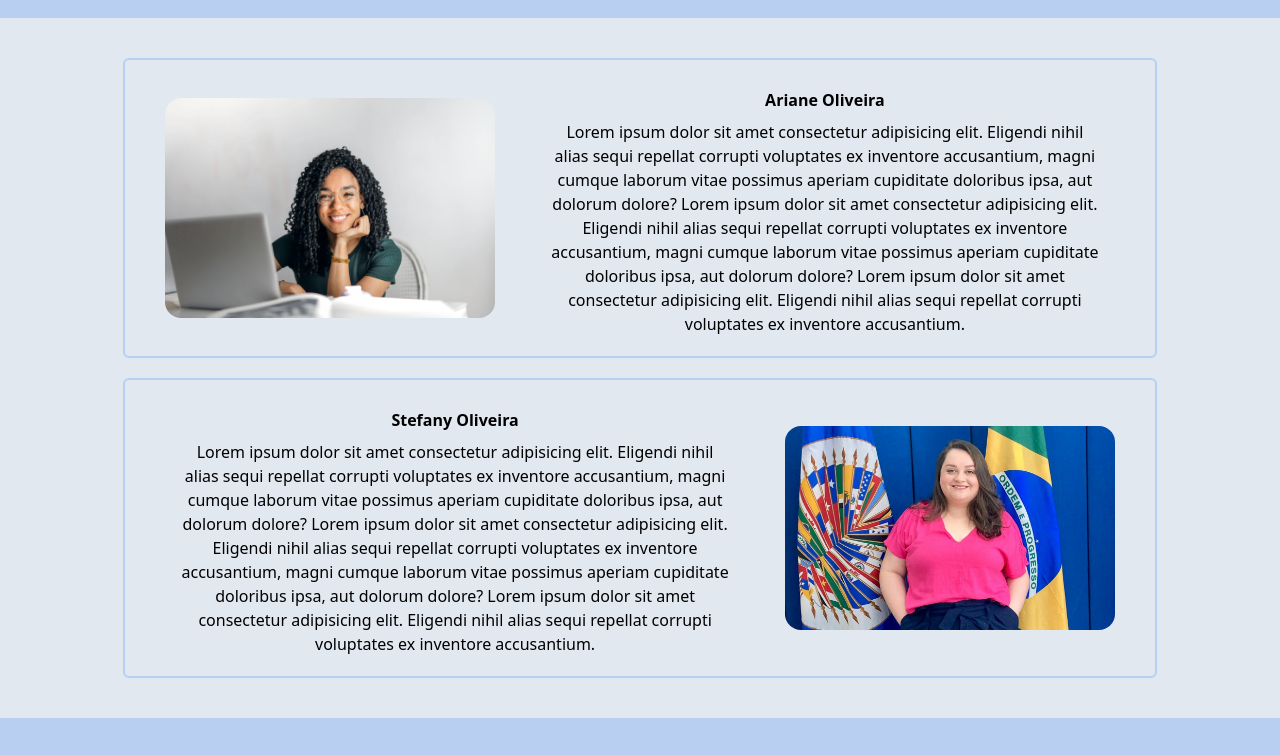
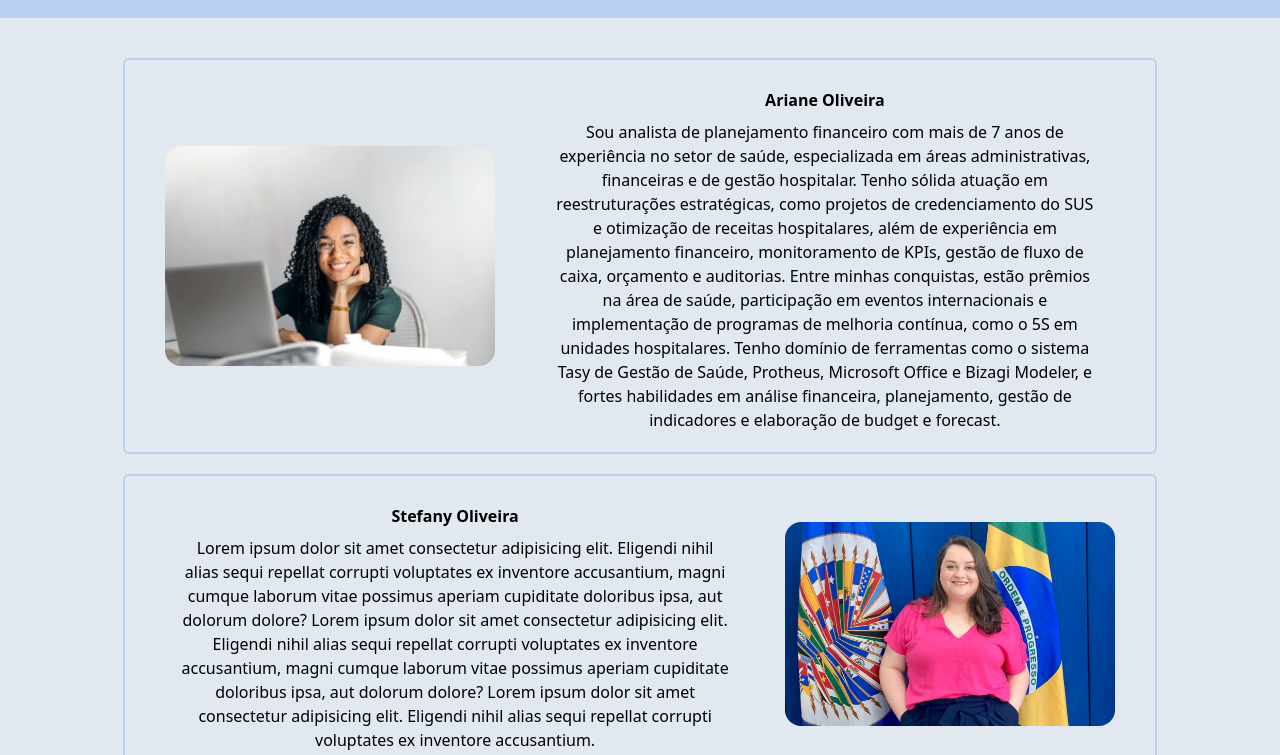
Before and after one commit to Erickvidolin/Consultoria_SA, a website: page index.html in a window 1280 px wide. Shown: the part 1600-2355 px from the top of the page. Drawn offline with Linux system fonts and the light colour scheme.

Commit message:
Add files via upload

```diff
--- a/index.html
+++ b/index.html
@@ -113,14 +113,18 @@
                 <h2 class="font-bold pb-2 pt-2">Ariane Oliveira</h2>
 
                 <p class="w-10/12 lg:w-12/12 m-auto text-center">
-                    Lorem ipsum dolor sit amet consectetur adipisicing elit. Eligendi nihil alias
-                    sequi repellat corrupti voluptates ex inventore accusantium, magni cumque laborum vitae possimus
-                    aperiam cupiditate doloribus ipsa, aut dolorum dolore?
-                    Lorem ipsum dolor sit amet consectetur adipisicing elit. Eligendi nihil alias
-                    sequi repellat corrupti voluptates ex inventore accusantium, magni cumque laborum vitae possimus
-                    aperiam cupiditate doloribus ipsa, aut dolorum dolore?
-                    Lorem ipsum dolor sit amet consectetur adipisicing elit. Eligendi nihil alias
-                    sequi repellat corrupti voluptates ex inventore accusantium.
+                    Sou analista de planejamento financeiro com mais de 7 anos de experiência no setor de saúde,
+                    especializada em áreas administrativas, financeiras e de gestão hospitalar.
+                    Tenho sólida atuação em reestruturações estratégicas,
+                    como projetos de credenciamento do SUS e otimização de receitas hospitalares,
+                    além de experiência em planejamento financeiro, monitoramento de KPIs,
+                    gestão de fluxo de caixa, orçamento e auditorias.
+                    Entre minhas conquistas, estão prêmios na área de saúde,
+                    participação em eventos internacionais e implementação de programas de melhoria contínua,
+                    como o 5S em unidades hospitalares.
+                    Tenho domínio de ferramentas como o sistema Tasy de Gestão de Saúde,
+                    Protheus, Microsoft Office e Bizagi Modeler, e fortes habilidades em análise financeira,
+                    planejamento, gestão de indicadores e elaboração de budget e forecast.
                 </p>
             </div>
         </div>
```
Also changed, not shown: src/output.css.
